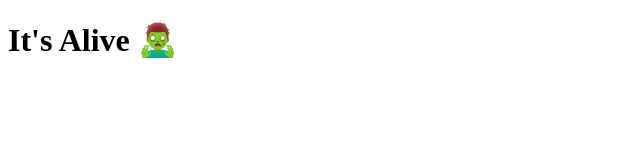
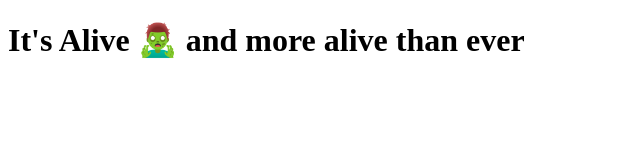
Before and after one commit to lucianolupo95/alive, a plain HTML site: page site/index.html in a window 1280 px wide. Shown: the whole page, without its empty margins (0-640 px from the left). Drawn offline with Linux system fonts and the light colour scheme.

Commit message:
Test cron deploy

```diff
--- a/site/index.html
+++ b/site/index.html
@@ -5,6 +5,6 @@
     <title>punk-records</title>
   </head>
   <body>
-    <h1>It's Alive 🧟‍♂️</h1>
+    <h1>It's Alive 🧟‍♂️ and more alive than ever</h1>
   </body>
 </html>
```
